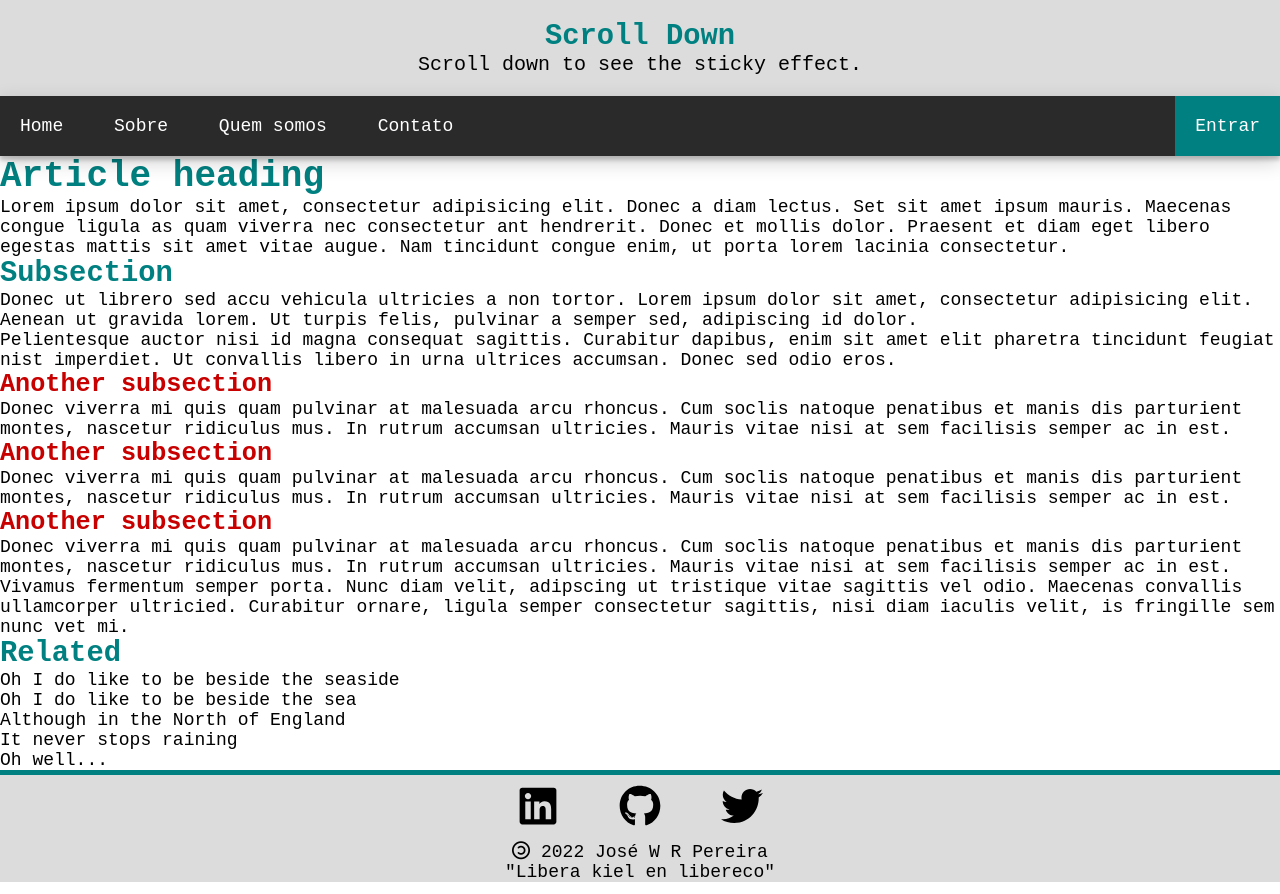
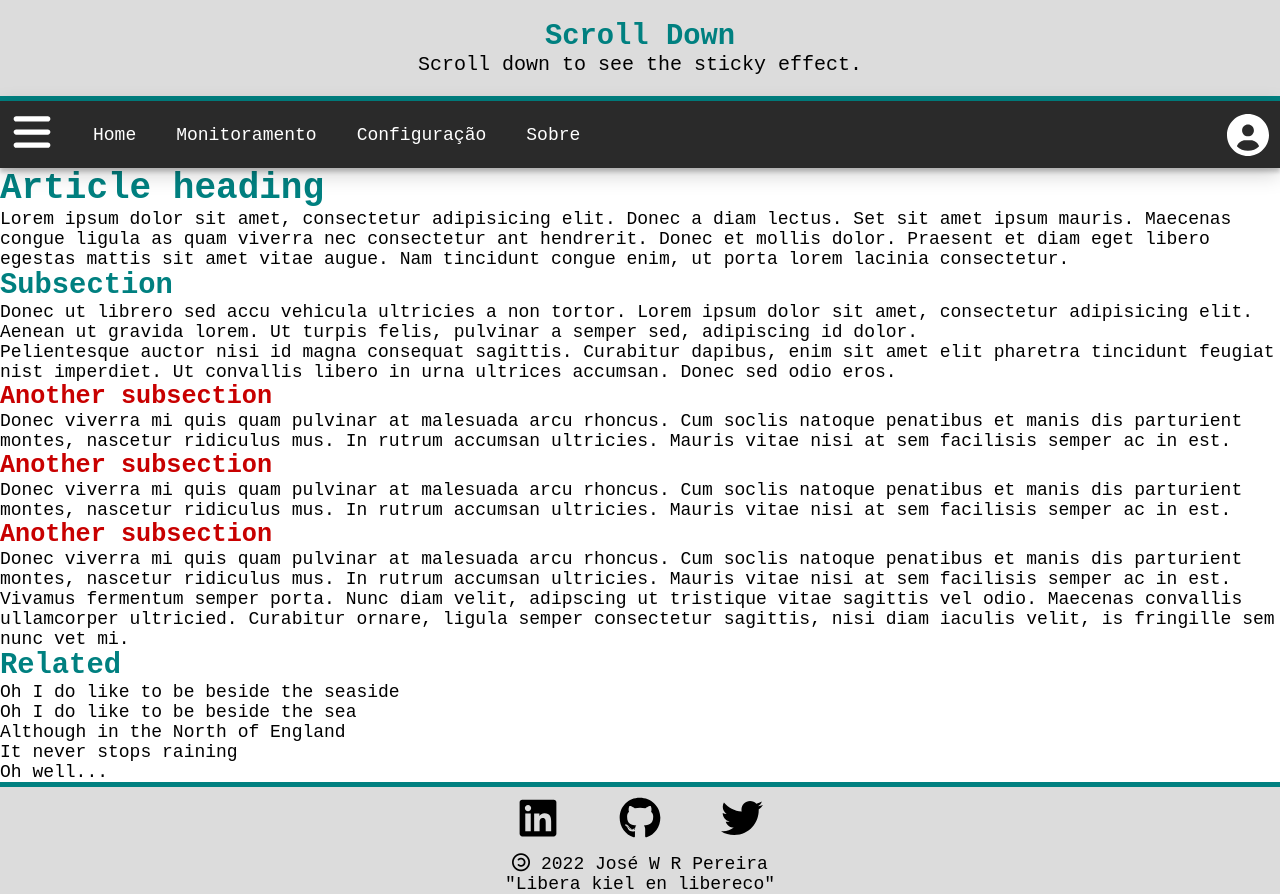
Before and after one commit to JoseWRPereira/integrador, a Flask app: page / in a window 1280 px wide. Run offline with Flask 2, Linux system fonts and the light colour scheme; some libraries are stand-ins or nearby versions.

Commit message:
ajuste de navbar

```diff
--- a/static/css/style.css
+++ b/static/css/style.css
@@ -56,12 +56,49 @@ h3
 
 
 
+
+
+
 .menu-h
 {
   position: sticky;
   top: 0px;
   box-shadow: 0 4px 4px 0 rgba(0, 0, 0, 0.2), 0 6px 20px 0 rgba(0, 0, 0, 0.19);
+  display: flex;
+  align-items: center;
+  background-color: var(--cor10);
 }
+
+ .menu-h .menu-start
+ {
+   display: flex;
+   align-self: initial;
+   margin-left: 1px;
+   margin-right: 10px;
+  float: left;
+   padding: 10px;
+ }
+
+ .menu-h .menu-center
+{
+  display: flex;
+  margin-left: 0px;
+}
+ .menu-h .menu-end
+ {
+   display: flex;
+   margin-right: 1px;
+   padding: 10px;
+ }
+
+.menu-h
+.menu-start:hover,
+.menu-end:hover
+{
+  background-color: var(--cor0);
+}
+
+
 .menu-h ul
 {
   list-style: none;
@@ -80,20 +117,17 @@ h3
   padding: 20px;
   display: inline-block;
   text-decoration: none;
+
 }
+
 .menu-h ul li a:hover
 {
-  background-color: var(--cor0)
-}
-.menu-h ul li:last-child a
-{
-  float: right;
-  background-color: var(--cor3);
+  background-color: var(--cor0);
 }
 
 
 
-.footer-separator
+.separator
 {
   background-color: var(--cor3);
   height: 5px;
@@ -137,6 +171,12 @@ svg
   width: 42px;
   height: 42px;
 }
+
+.svg-nav-fill
+{
+  fill: var(--cor1);
+}
+
 .svg-footer-fill:hover
 {
   fill: var(--cor3);
--- a/templates/base.html
+++ b/templates/base.html
@@ -8,6 +8,7 @@
         <title>{% block title %}{% endblock %}</title>
         <script src="https://kit.fontawesome.com/22e5ea0d80.js" crossorigin="anonymous"></script>
     </head>
+
     <body>
         <header class="header-msg">
             <div>
@@ -15,20 +16,33 @@
                 <p>Scroll down to see the sticky effect.</p>
             </div>
         </header>
+        <div class="separator">
+            <br>
+        </div>
         <nav class="menu-h">
-            <ul>
+            <ul class="menu-start">
+                <li>
+                    <svg xmlns="http://www.w3.org/2000/svg" viewBox="0 0 448 512"><!--! Font Awesome Pro 6.1.1 by @fontawesome - https://fontawesome.com License - https://fontawesome.com/license (Commercial License) Copyright 2022 Fonticons, Inc. -->
+                    <path d="M0 96C0 78.33 14.33 64 32 64H416C433.7 64 448 78.33 448 96C448 113.7 433.7 128 416 128H32C14.33 128 0 113.7 0 96zM0 256C0 238.3 14.33 224 32 224H416C433.7 224 448 238.3 448 256C448 273.7 433.7 288 416 288H32C14.33 288 0 273.7 0 256zM416 448H32C14.33 448 0 433.7 0 416C0 398.3 14.33 384 32 384H416C433.7 384 448 398.3 448 416C448 433.7 433.7 448 416 448z"  class="svg-nav-fill"/></svg>
+                </li>
+            </ul>
+            <ul class="menu-center">
                 <li><a href="#">Home</a></li>
+                <li><a href="#">Monitoramento</a></li>
+                <li><a href="#">Configuração</a></li>
                 <li><a href="#">Sobre</a></li>
-                <li><a href="#">Quem somos</a></li>
-                <li><a href="#">Contato</a></li>
-                <li><a href="#">Entrar</a></li>
+            </ul>
+            <ul class="menu-end">
+                <svg xmlns="http://www.w3.org/2000/svg" viewBox="0 0 512 512"><!--! Font Awesome Pro 6.1.1 by @fontawesome - https://fontawesome.com License - https://fontawesome.com/license (Commercial License) Copyright 2022 Fonticons, Inc. -->
+                <path d="M256 0C114.6 0 0 114.6 0 256s114.6 256 256 256s256-114.6 256-256S397.4 0 256 0zM256 128c39.77 0 72 32.24 72 72S295.8 272 256 272c-39.76 0-72-32.24-72-72S216.2 128 256 128zM256 448c-52.93 0-100.9-21.53-135.7-56.29C136.5 349.9 176.5 320 224 320h64c47.54 0 87.54 29.88 103.7 71.71C356.9 426.5 308.9 448 256 448z"  class="svg-nav-fill"/></svg>
             </ul>
         </nav>
+
         <body>
             {% block content%} {% endblock %}
         </body>
         <footer>
-            <div class="footer-separator">
+            <div class="separator">
                 <br>
             </div>
             <div class="social-media">
```
